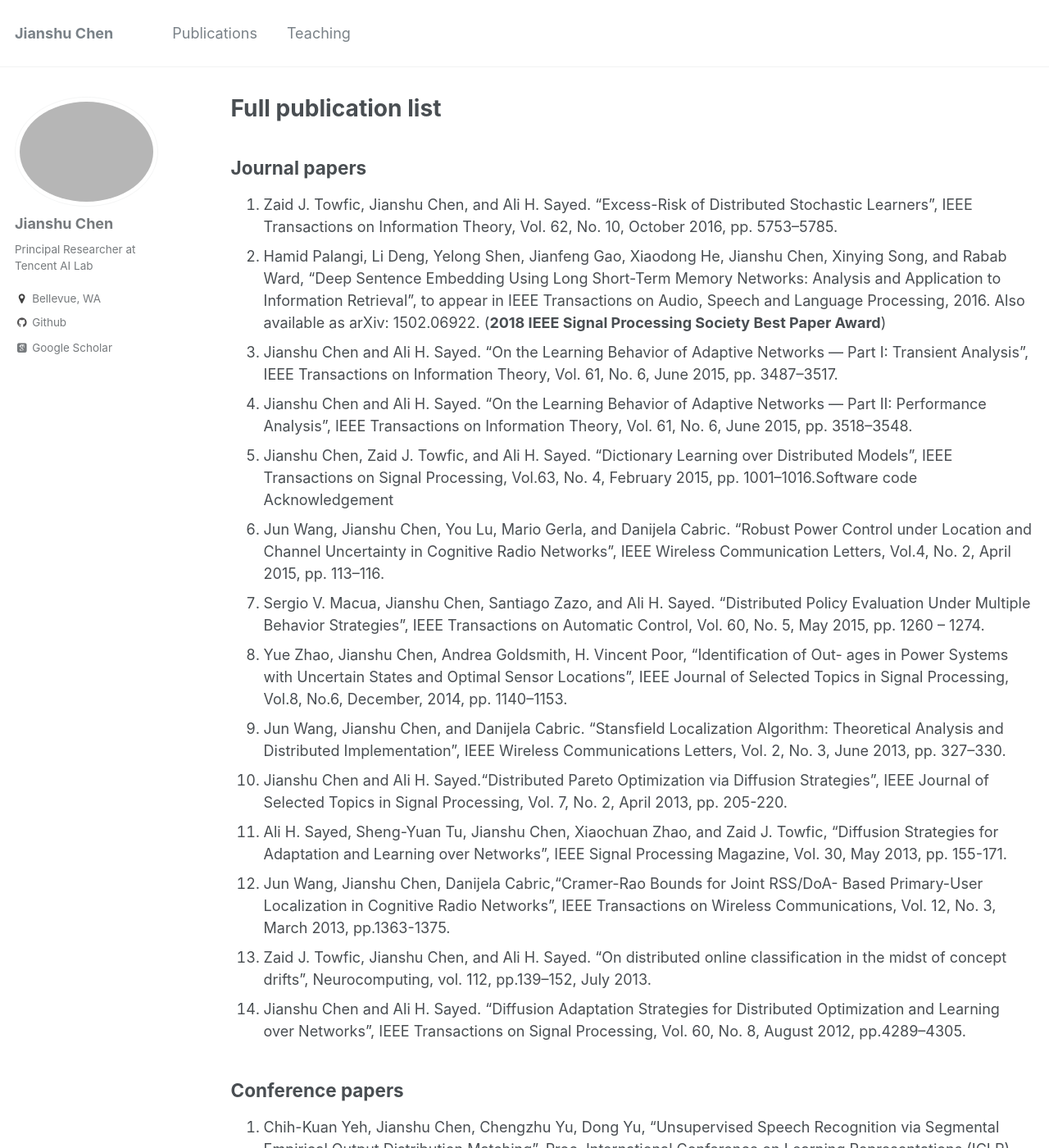
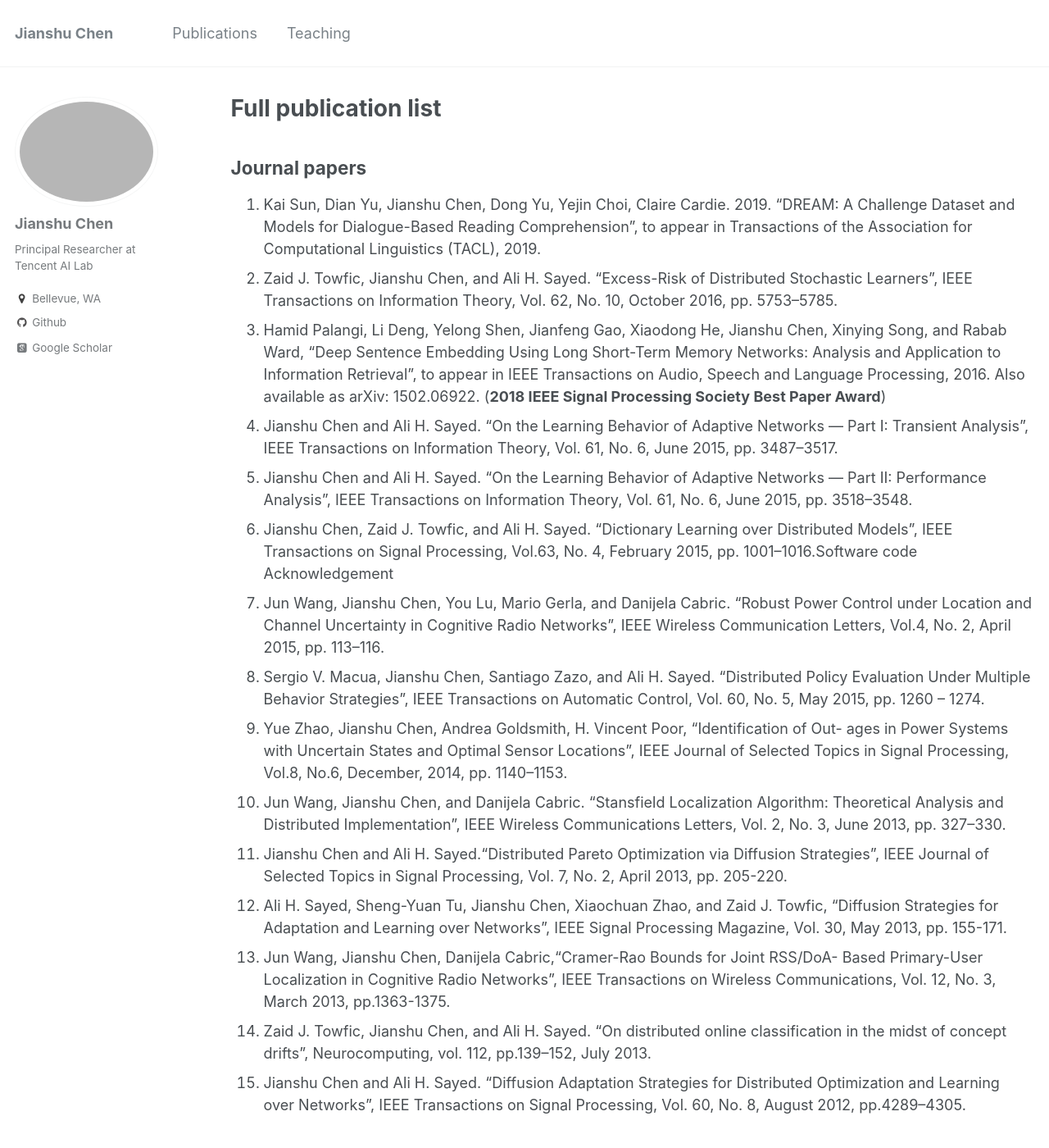
Before and after one commit to chenjianshu/chenjianshu.github.io, a Jekyll site: the page built from _pages/publications.md, in a window 1280 px wide and 1400 px high. Shown: the whole window at 82% size. Built offline with Jekyll 4.4.1, drawn with Linux system fonts in a browser that asks for light colours; some web fonts are replaced; some of the changed text lies outside the part shown.

Commit message:
update TACL2019 and ACL2019 publications

```diff
--- a/_pages/publications.md
+++ b/_pages/publications.md
@@ -6,6 +6,7 @@
 ---
 
 ## Journal papers ##
+1. Kai Sun, Dian Yu, Jianshu Chen, Dong Yu, Yejin Choi, Claire Cardie. 2019. “DREAM: A Challenge Dataset and Models for Dialogue-Based Reading Comprehension”, to appear in Transactions of the Association for Computational Linguistics (TACL), 2019.
 1. Zaid J. Towfic, Jianshu Chen, and Ali H. Sayed. “Excess-Risk of Distributed Stochastic Learners”, IEEE Transactions on Information Theory, Vol. 62, No. 10, October 2016, pp. 5753–5785.
 1. Hamid Palangi, Li Deng, Yelong Shen, Jianfeng Gao, Xiaodong He, Jianshu Chen, Xinying Song, and Rabab Ward, “Deep Sentence Embedding Using Long Short-Term Memory Networks: Analysis and Application to Information Retrieval”, to appear in IEEE Transactions on Audio, Speech and Language Processing, 2016. Also available as arXiv: 1502.06922. (**2018 IEEE Signal Processing Society Best Paper Award**)
 1. Jianshu Chen and Ali H. Sayed. “On the Learning Behavior of Adaptive Networks — Part I: Transient Analysis”, IEEE Transactions on Information Theory, Vol. 61, No. 6, June 2015, pp. 3487–3517.
@@ -22,6 +23,7 @@
 1. Jianshu Chen and Ali H. Sayed. “Diffusion Adaptation Strategies for Distributed Optimization and Learning over Networks”, IEEE Transactions on Signal Processing, Vol. 60, No. 8, August 2012, pp.4289–4305.
 
 ## Conference papers ##
+1. Wenhu Chen, Jianshu Chen, Pengda Qin, Xifeng Yan and William Yang Wang, “Semantically Conditioned Dialog Response Generation via Hierarchical Disentangled Self-Attention”, Proc. Association for Computational Linguistics (ACL 2019), Florence, Italy, July 2019.
 1. Chih-Kuan Yeh, Jianshu Chen, Chengzhu Yu, Dong Yu, “Unsupervised Speech Recognition via Segmental Empirical Output Distribution Matching”, Proc. International Conference on Learning Representations (ICLR), New Orlean, LA, May 2019.
 1. Bo Dai, Hanjun Dai, Niao He, Weiyang Liu, Zhen Liu, Jianshu Chen, Lin Xiao, Le Song, “Coupled Variational Bayes via Optimization Embedding”, Proc. Neural Information Processing (NeurIPS), Montreal, Canada, December 2018.
 1. Yelong Shen\*, Jianshu Chen\*, Po-Sen Huang\*, Yuqing Guo, Jianfeng Gao, “M-Walk: Learning to Walk in Graph with Monte Carlo Tree Search”, Proc. Neural Information Processing (NeurIPS), Montreal, Canada, December 2018 (\*Equal contribution).
```
